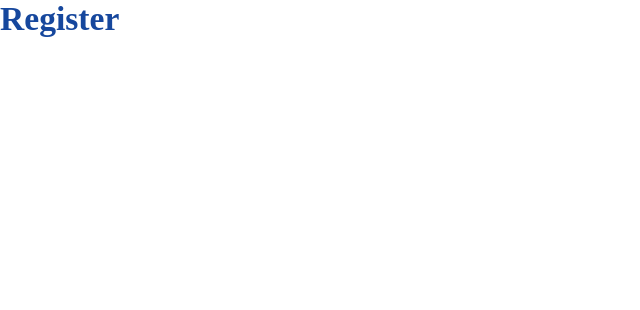
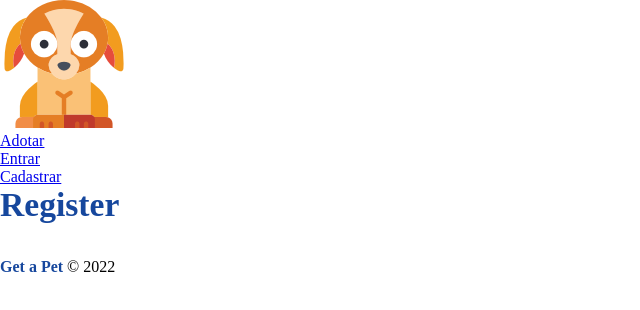
Before and after one commit to aldo-pereira22/sistema-adocao-pet, a React (Create React App) app in the folder front-end/: page /register in a window 1280 px wide. Shown: the top 310 px of the page, without its empty margins (0-640 px from the left). Built offline with nearby package versions, Linux system fonts and the light colour scheme.

Commit message:
Estruturando o navbar e o footer

```diff
--- a/front-end/src/App.jsx
+++ b/front-end/src/App.jsx
@@ -1,17 +1,25 @@
 import { BrowserRouter as Router, Routes, Route } from 'react-router-dom'
+
 import Login from './components/pages/auth/Login';
 import Register from './components/pages/auth/Register';
 import Home from './components/pages/Home';
 
+
+// Components
+import Footer from './components/Layouts/Footer';
+import NavBar from './components/Layouts/NavBar';
+
 function App() {
     return (
         <Router >
+            <NavBar />
             <Routes>
             <Route path="/" element={<Home/>} > </Route>
             <Route path="/login" element={<Login />} > </Route>
             <Route path="/register" element={<Register />} > </Route>
 
             </Routes>
+            <Footer />
         </Router>
     )
 
--- /dev/null
+++ b/front-end/src/components/Layouts/Footer.jsx
@@ -0,0 +1,9 @@
+function Footer(){
+    return (
+        <footer>
+            <p><span className="bold">Get a Pet</span> &copy; 2022</p>
+        </footer>
+    )
+}
+
+export default Footer
--- /dev/null
+++ b/front-end/src/components/Layouts/NavBar.jsx
@@ -0,0 +1,25 @@
+import { Link } from 'react-router-dom';
+import Logo from '../../assets/img/logo.png'
+function NavBar(){
+    return (
+        <nav>
+            <div>
+                <img src={Logo} alt="Get a Pet" />
+            </div>
+            <ul>
+                <li>
+                    <Link to="/" >Adotar</Link>
+                </li>
+                <li>
+                    <Link to="/login" >Entrar</Link>
+                </li>
+                <li>
+                    <Link to="/register" >Cadastrar</Link>
+                </li>
+
+            </ul>
+        </nav>
+    )
+}
+
+export default NavBar
```
Also changed, not shown: front-end/src/assets/img/logo.png (added).
